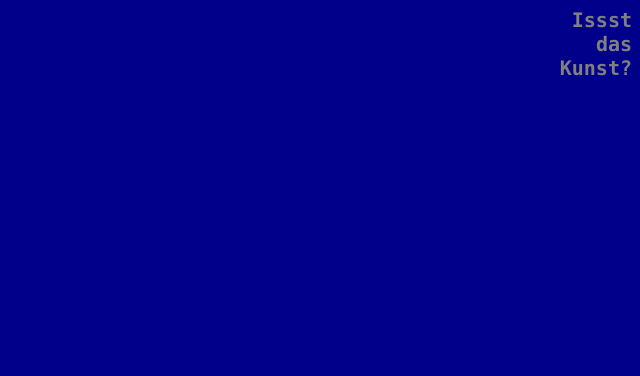
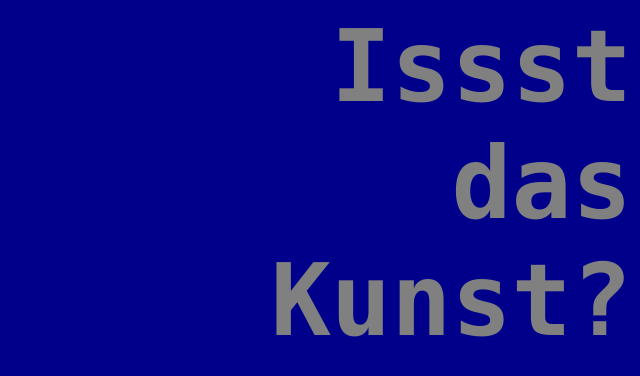
Before and after one commit to isabelavatavuk/issstdaskunst, a plain HTML site: page index.html in a window 1280 px wide. Shown: the whole page, without its empty margins (640-1280 px from the left). Drawn offline with Linux system fonts and the light colour scheme.

Commit message:
Update index.html

```diff
--- a/index.html
+++ b/index.html
@@ -2,7 +2,7 @@
     <title>Issstdaskunst?</title>
     <style>
     body {background-color:DarkBlue;}
-    h1 {font-size: 20px;font-family: Lucida Console; color: gray;text-align:right}
+    h1 {font-size: 100px;font-family: Lucida Console; color: gray;text-align:right}
     </style>
   </head>
   <body>
```
